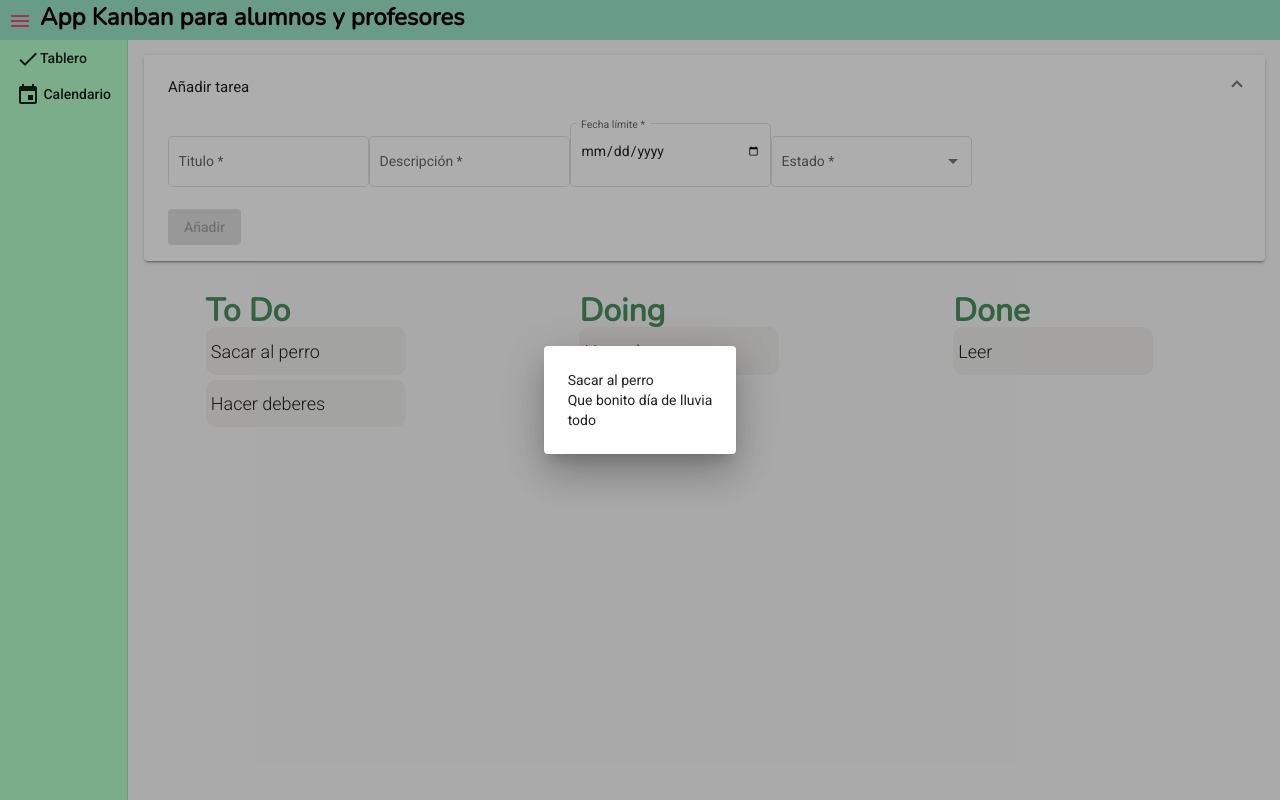
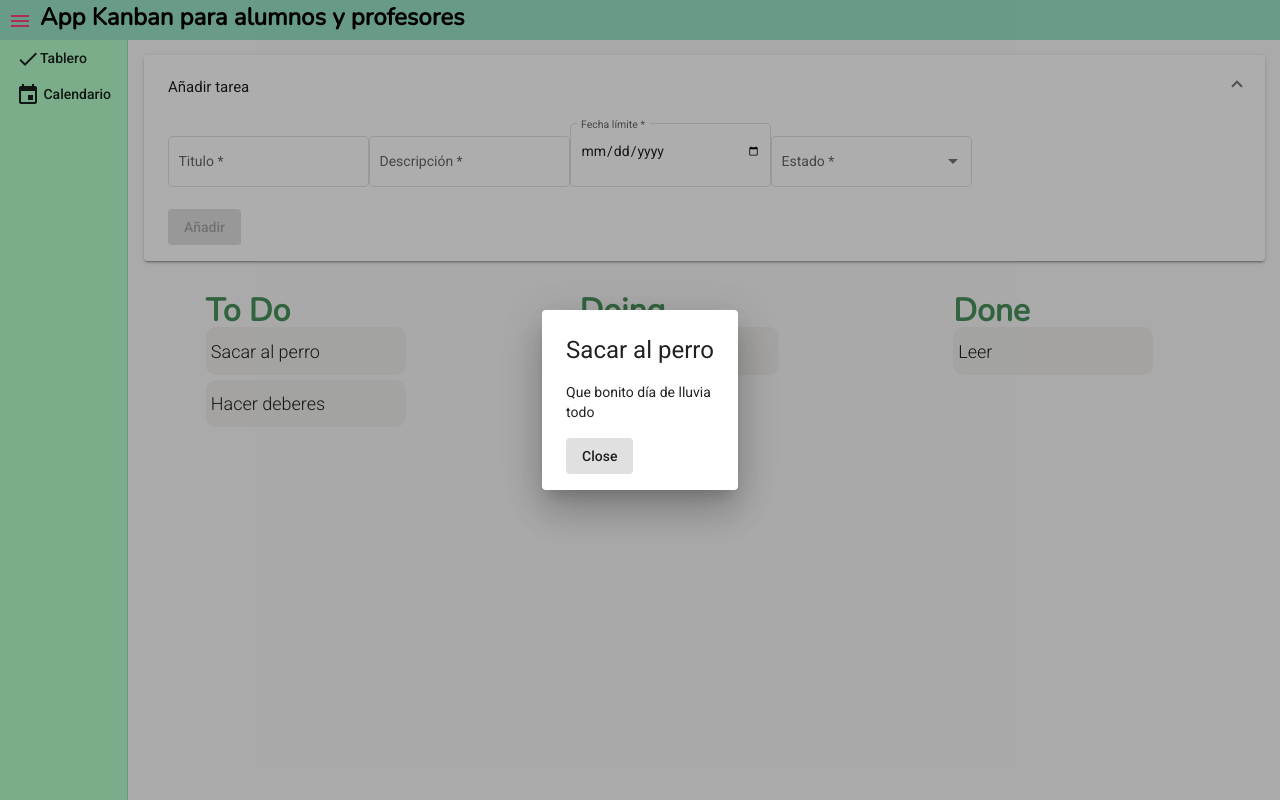
Before and after one commit to MarioQuerolAmondarain/App-kanban-front, an Angular app: page / in a window 1280 px wide. Both pictures are taken after a click on the button "Sacar al perro". Built offline with nearby package versions, Linux system fonts and the light colour scheme.

Commit message:
Maquetación básica para dialogo TareaDetalles

```diff
--- a/src/app/todolist/tarea-detalles/tarea-detalles.component.html
+++ b/src/app/todolist/tarea-detalles/tarea-detalles.component.html
@@ -1,5 +1,6 @@
-<span>{{ tarea.titulo }}</span>
-<br>
-<span>{{ tarea.descripcion }}</span>
-<br>
-<span>{{ tarea.estado }}</span>
+<h1 mat-dialog-title>{{ tarea.titulo }}</h1>
+<div mat-dialog-content>{{ tarea.descripcion }}</div>
+<div mat-dialog-content>{{ tarea.estado }}</div>
+<div mat-dialog-actions>
+  <button mat-button mat-dialog-close>Close</button>
+</div>
--- a/src/app/todolist/tarea-detalles/tarea-detalles.component.scss
+++ b/src/app/todolist/tarea-detalles/tarea-detalles.component.scss
@@ -0,0 +1,5 @@
+.dialog-title {
+  display: flex;
+  justify-content: space-between;
+  align-items: center;
+}
```
